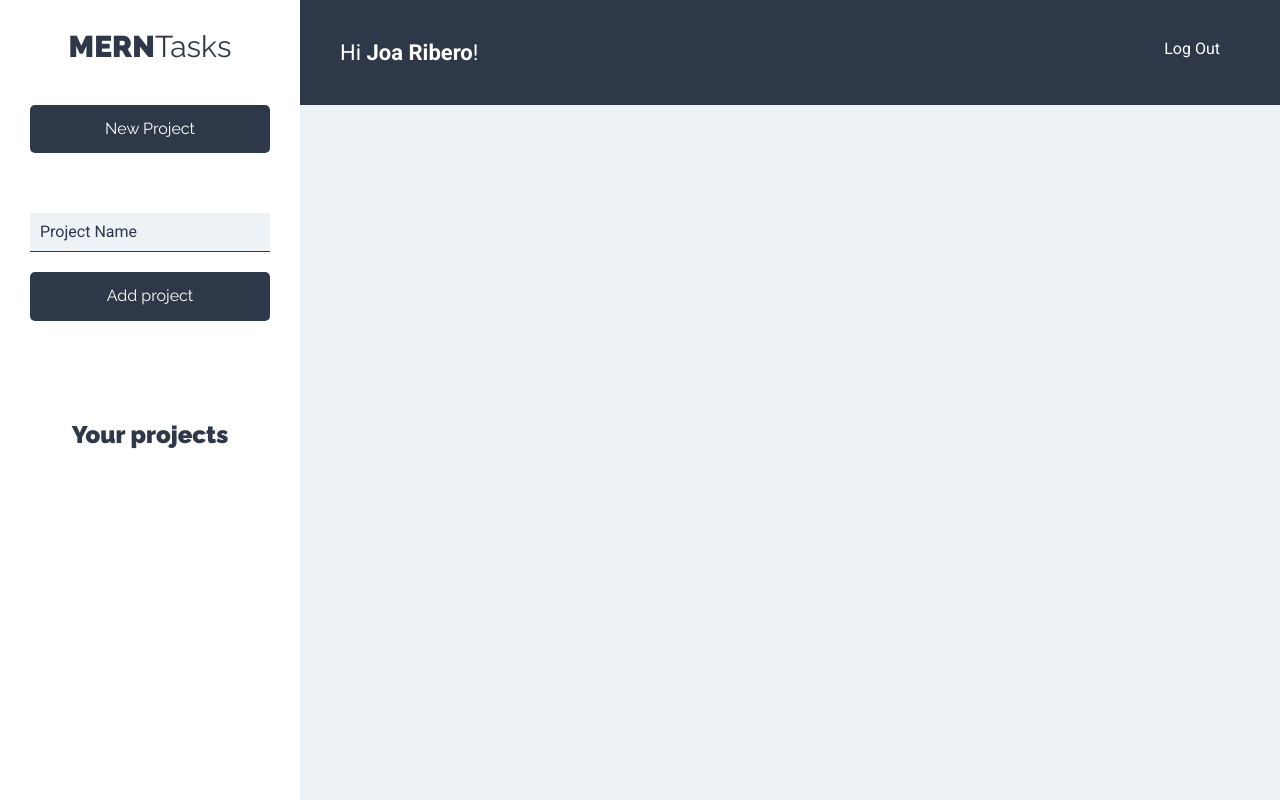
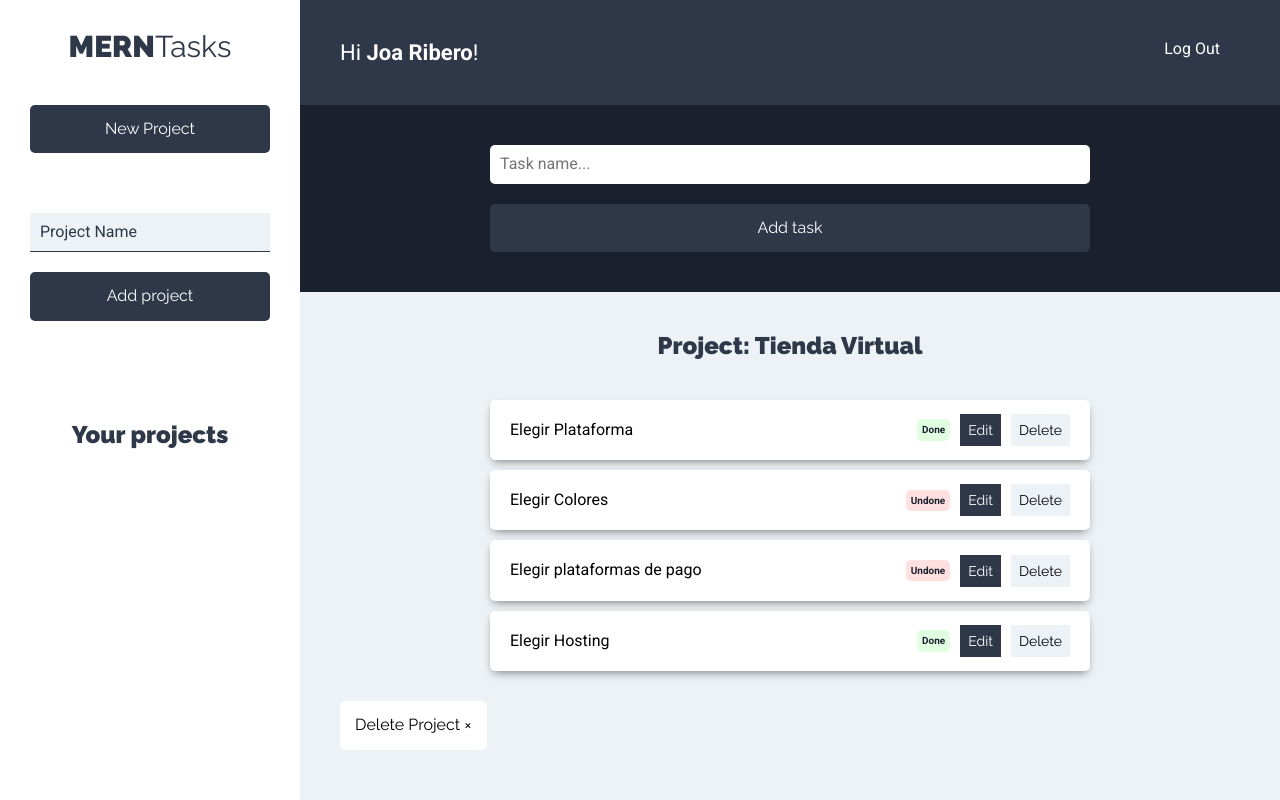
Before and after one commit to joaribero/MERN-Tasks-client, a React (Create React App) app: page /projects in a window 1280 px wide. Built offline with nearby package versions, Linux system fonts and the light colour scheme.

Commit message:
Finished basic forms, added context files

```diff
--- a/src/App.js
+++ b/src/App.js
@@ -3,9 +3,11 @@
 import Projects from './components/projects/Projects.jsx';
 import Login from './components/auth/Login.jsx';
 import NewAccount from './components/auth/NewAccount.jsx';
+import ProjectState from './context/projects/projectState';
 
 function App() {
   return (
+    <ProjectState>
       <Router>
         <Switch>
           <Route exact path="/" component={Login}/>
@@ -13,6 +15,7 @@
           <Route exact path="/projects" component={Projects}/>
         </Switch>
       </Router>
+    </ProjectState>
   );
 }
 
--- a/src/components/projects/ListProjects.jsx
+++ b/src/components/projects/ListProjects.jsx
@@ -3,7 +3,7 @@
 
 const ListProjects = () => {
 
-    const projects = [
+    const projectsList = [
         {name: 'Tienda virtual'},
         {name: 'Intranet'},
         {name: 'Diseño de sitio web'}
@@ -11,7 +11,7 @@
 
     return (
         <ul className="listado-proyectos">
-            {projects.forEach(project => {
+            {projectsList.forEach(project => {
                 <Project project={project}/>
             })}
         </ul>
--- a/src/components/projects/Project.jsx
+++ b/src/components/projects/Project.jsx
@@ -2,7 +2,7 @@
 
 const Project = ({project}) => {
 
-    //console.log(project);
+    console.log(project);
 
     return (
         <li>
--- a/src/components/projects/Projects.jsx
+++ b/src/components/projects/Projects.jsx
@@ -1,6 +1,8 @@
 import React from 'react';
 import Sidebar from '../layout/Sidebar';
 import Bar from '../layout/Bar';
+import FormTask from '../tasks/FormTask';
+import ListTasks from '../tasks/ListTasks';
 
 const Projects = () => {
     return (
@@ -11,8 +13,9 @@
                 <Bar/>
 
                 <main>
+                    <FormTask/>
                     <div className="contenedor-tareas">
-
+                        <ListTasks/>
                     </div>
                 </main>
             </div>
--- /dev/null
+++ b/src/components/tasks/FormTask.jsx
@@ -0,0 +1,18 @@
+import React from 'react';
+
+const FormTask = () => {
+    return (
+        <div className="formulario">
+            <form action="">
+                <div className="contenedor-input">
+                    <input type="text" className="input-text" placeholder ="Task name..." name="name" />
+                </div>
+                <div className="contenedor-input">
+                    <input type="submit"  className="btn btn-primario btn-submit btn-block" value="Add task"/>
+                </div>
+            </form>
+        </div>
+    );
+}
+
+export default FormTask;
--- /dev/null
+++ b/src/components/tasks/ListTasks.jsx
@@ -0,0 +1,34 @@
+import React,{Fragment} from 'react';
+import Task from './Task.jsx'
+
+const ListTasks = () => {
+
+    const tareasProyecto = [
+        {name: 'Elegir Plataforma', state: true},
+        {name: 'Elegir Colores', state: false},
+        {name: 'Elegir plataformas de pago', state: false},
+        {name: 'Elegir Hosting', state: true},
+    ]
+
+    return (
+        <Fragment>
+            <h2>Project: Tienda Virtual</h2>
+
+            <ul className="listado-tareas">
+                {
+                    tareasProyecto.length === 0
+                        ?(<li className="tarea">No tasks</li>)
+                        : tareasProyecto.map(tarea => (
+                        <Task
+                         task={tarea}/>
+                    ))
+                }
+            </ul>
+
+            <button type="button" className="btn btn-eliminar">Delete Project &times;</button>
+        </Fragment>
+
+    );
+}
+
+export default ListTasks;
--- /dev/null
+++ b/src/components/tasks/Task.jsx
@@ -0,0 +1,26 @@
+import React from 'react';
+
+const Task = ({task}) => {
+    return (
+        <li className="tarea sombra">
+            <p>{task.name}</p>
+            <div className="estado">
+                {task.state
+                    ? (
+                        <button type="button" className="completo"> Done</button>
+                    )
+                    : (
+                        <button type="button" className="incompleto"> Undone</button>
+                    )
+                }
+            </div>
+
+            <div className="acciones">
+                <button type="button" className="btn btn-primario">Edit</button>
+                <button type="button" className="btn btn-secundario">Delete</button>
+            </div>
+        </li>
+    );
+}
+
+export default Task;
--- /dev/null
+++ b/src/context/projects/projectContext.js
@@ -0,0 +1,5 @@
+import React,{createContext} from 'react';
+
+const projectContext = createContext();
+
+export default projectContext;
--- /dev/null
+++ b/src/context/projects/projectReducer.js
@@ -0,0 +1,9 @@
+
+
+
+export default (state, action) => {
+    switch (action.type) {
+        default:
+            return state;
+    }
+}
--- /dev/null
+++ b/src/context/projects/projectState.js
@@ -0,0 +1,25 @@
+import React, { useReducer, useState } from 'react';
+
+import projectContext from './projectContext';
+import projectReducer from './projectReducer';
+
+const ProjectState = props => {
+    const initialState = {
+        form: false
+    }
+
+    //dispatch to execute actions
+    const [state, dispatch] = useReducer(projectReducer, initialState)
+
+    //series of functions for CRUD
+
+    return (
+        <projectContext.Provider value={{
+            new: state.form
+        }}>
+            {props.children}
+        </projectContext.Provider>
+    )
+}
+
+export default ProjectState;
--- a/src/index.css
+++ b/src/index.css
@@ -326,3 +326,11 @@
   display: block;
   opacity: .7;
 }
+
+.btn-eliminar {
+  background-color: var(--blanco);
+}
+
+.btn-eliminar:hover {
+  background-color: var(--gris2);
+}
```
Also changed, not shown: src/types/index.js (added). Lines whose indentation alone changed are shown as unchanged.
